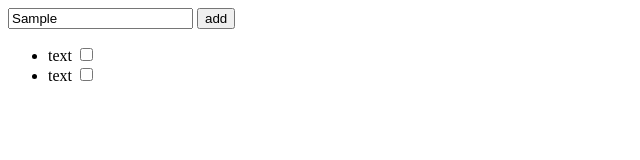
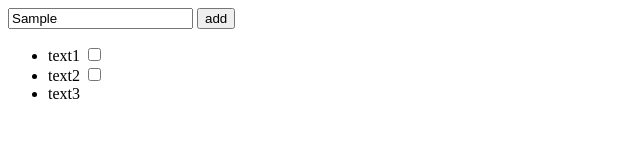
Before and after one commit to elbroandrew/simple-todo-list, a plain HTML site: page index.html in a window 1280 px wide. Both pictures are taken after typing "Sample" into the empty fields and a click on the button "add". Shown: the full height of the page, 0-640 px from the left. Drawn offline with Linux system fonts and the light colour scheme.

Commit message:
feat: my own li class element

```diff
--- a/index.html
+++ b/index.html
@@ -13,12 +13,12 @@
 <div class="todo-container">
     <ul class="todo-container__list">
         <li class="todo-container__item">
-            <span class="todo-container__text todo-container__text_state_normal">text</span>
+            <span class="todo-container__text todo-container__text_state_normal">text1</span>
             <input class="todo-container__checkbox" type="checkbox" onclick="change_todo_state(this);">
             <button class="todo-container__button todo-container__button_state_hidden" onclick="remove_todo(this)">X</button>
         </li>
         <li class="todo-container__item">
-            <span class="todo-container__text todo-container__text_state_normal">text</span>
+            <span class="todo-container__text todo-container__text_state_normal">text2</span>
             <input class="todo-container__checkbox" type="checkbox" onclick="change_todo_state(this);">
             <button class="todo-container__button todo-container__button_state_hidden" onclick="remove_todo(this)">X</button>
         </li>
--- a/script.js
+++ b/script.js
@@ -15,10 +15,21 @@ function remove_todo(button_pressed){
     todo_list.removeChild(button_pressed.parentNode);
 }
 
+class Todo extends HTMLLIElement{
+
+    constructor() {
+        super();
+        this.span_text = document.createElement("span");
+        this.span_text.innerText = "text3";
+        this.appendChild(this.span_text);
+    }
+}
+customElements.define('todo-li', Todo, { extends: 'li' });
 
 
-const add_todo = (element) => {
-    todo_list.appendChild(element);
+const add_todo = () => {
+    const li = document.createElement('li', { is: 'todo-li' });
+    todo_list.appendChild(li);
 }
 
 function change_todo_state(checkbox){
```
